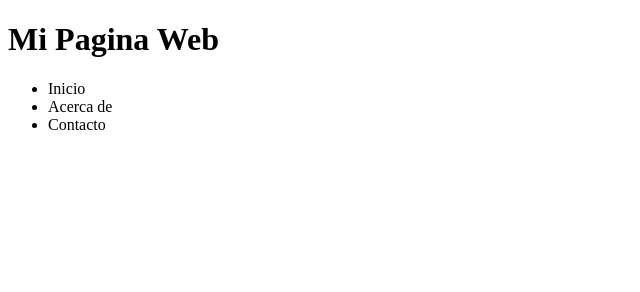
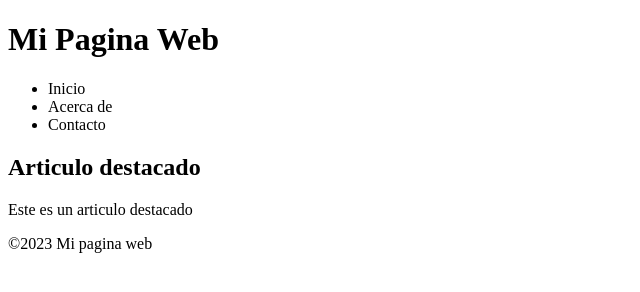
Before and after one commit to quis8888/MiPaginaWeb, a plain HTML site: page Index.html in a window 1280 px wide. Shown: the whole page, without its empty margins (0-640 px from the left). Drawn offline with Linux system fonts and the light colour scheme.

Commit message:
se creo el contenido y pie de pagina

```diff
--- a/Index.html
+++ b/Index.html
@@ -16,5 +16,14 @@
 			<li>Contacto</li>
 		</ul>
 	</nav>
+	<main>
+		<section>
+			<h2>Articulo destacado</h2>
+			<p>Este es un articulo destacado</p>
+		</section>
+	</main>
+	<footer>
+		<p>&copy;2023 Mi pagina web</p>
+	</footer>
 </body>
 </html>
```
